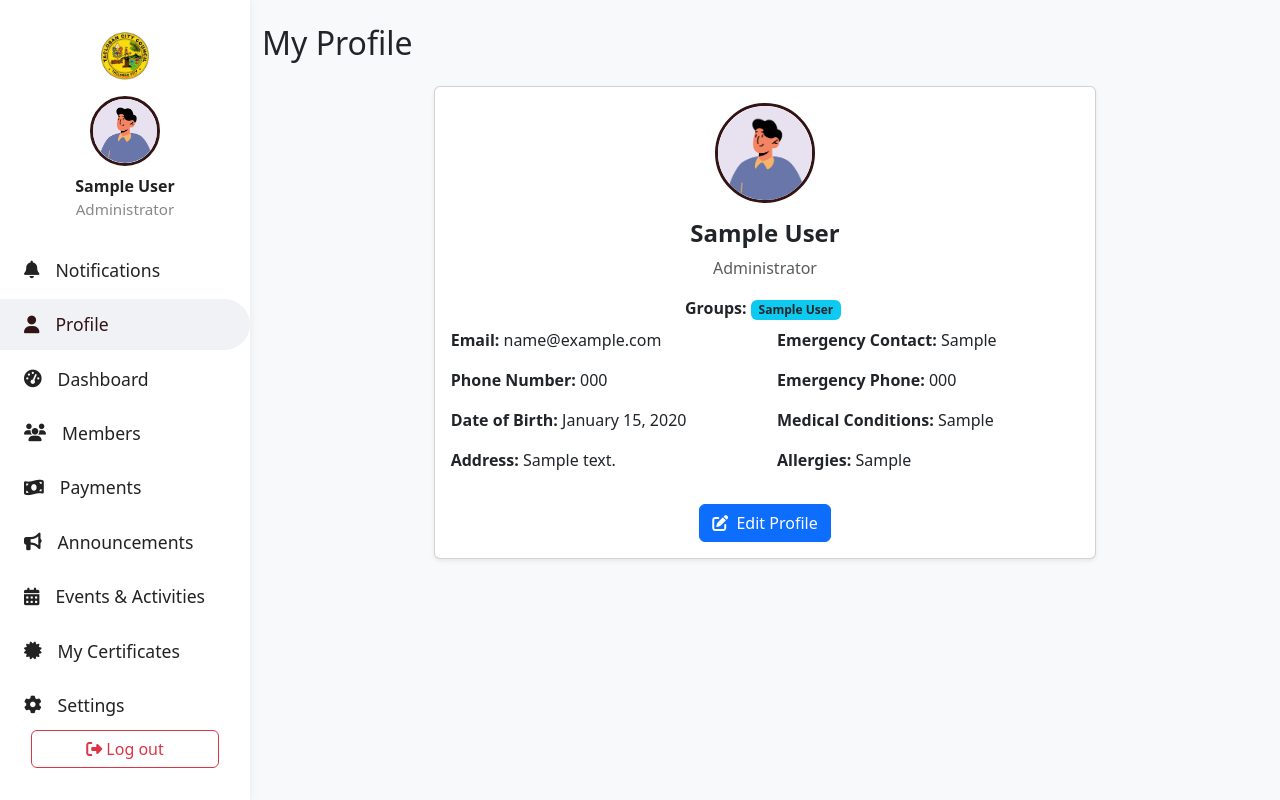
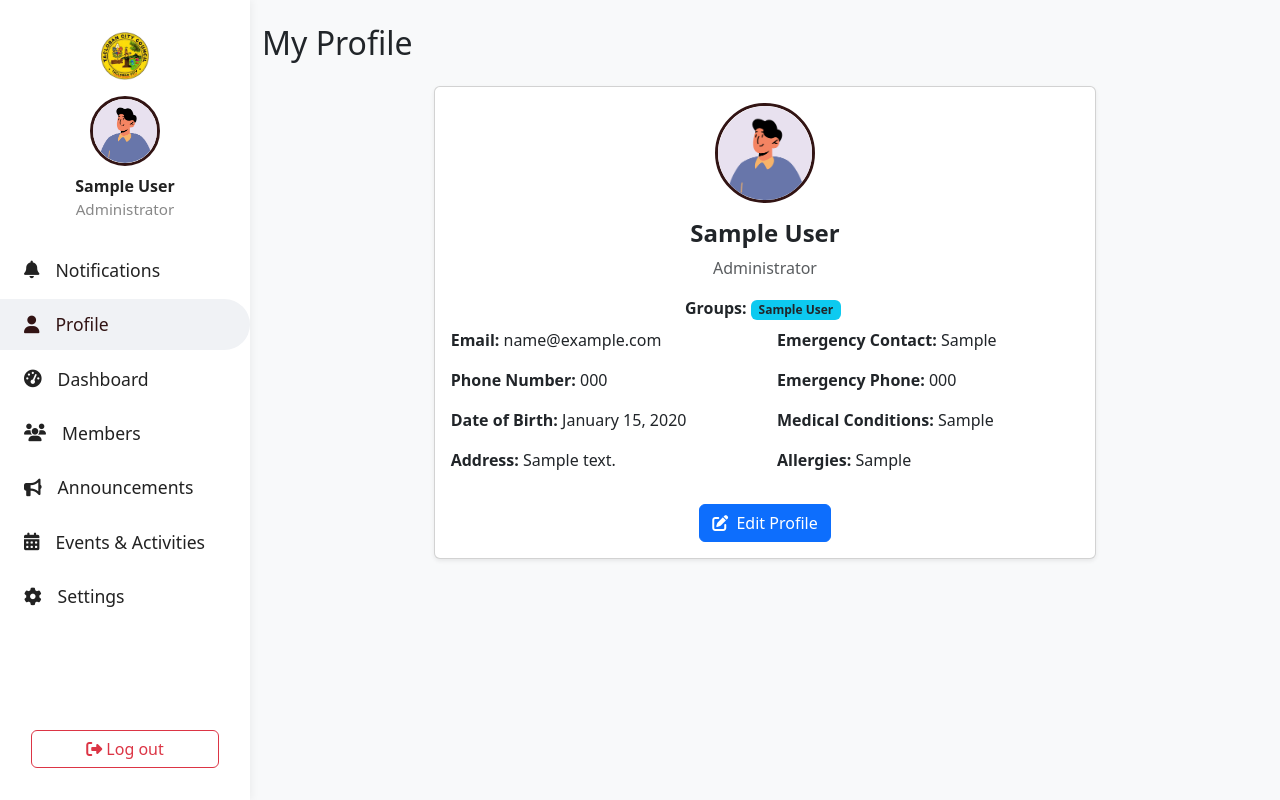
Before and after one commit to 0xShun/BoyScout-Registration-System, a Django app: page /accounts/profile/ in a window 1280 px wide. Run offline with Django 5.2, Linux system fonts and the light colour scheme; a user stored in the database is signed in; data comes from the database, SQL or seed files in the repository; tables that the repository leaves empty hold one stand-in row (values such as "Sample post"); data that the repository does not hold is empty.

Commit message:
fix: Hide My Certificates and My Payments from admin sidebar
- Comment out My Certificates link for admin users
- Comment out Payments link for admin users
- Admins don't need these as they have free access to events
- Links preserved in comments for future reference

```diff
--- a/templates/base_sidebar.html
+++ b/templates/base_sidebar.html
@@ -202,7 +202,8 @@
             <a href="{% url 'accounts:profile' %}" class="nav-link {% if request.resolver_match.url_name == 'profile' %}active{% endif %}"><i class="fas fa-user"></i> Profile</a>
             <a href="{% url 'accounts:admin_dashboard' %}" class="nav-link {% if request.resolver_match.url_name == 'admin_dashboard' %}active{% endif %}"><i class="fas fa-tachometer-alt"></i> Dashboard</a>
             <a href="{% url 'accounts:member_list' %}" class="nav-link {% if request.resolver_match.url_name == 'member_list' %}active{% endif %}"><i class="fas fa-users"></i> Members</a>
-            <a href="{% url 'payments:payment_list' %}" class="nav-link {% if request.resolver_match.url_name == 'payment_list' %}active{% endif %}"><i class="fas fa-money-bill-wave"></i> Payments</a>
+            {# Admin doesn't need My Payments - they don't pay for events #}
+            {# <a href="{% url 'payments:payment_list' %}" class="nav-link {% if request.resolver_match.url_name == 'payment_list' %}active{% endif %}"><i class="fas fa-money-bill-wave"></i> Payments</a> #}
             {# <a href="{% url 'payments:system_config_manage' %}" class="nav-link {% if request.resolver_match.url_name == 'system_config_manage' %}active{% endif %}"><i class="fas fa-qrcode"></i> QR Code Setup</a> #}
             <a href="{% url 'announcements:announcement_list' %}" class="nav-link {% if request.resolver_match.url_name == 'announcement_list' %}active{% endif %}"><i class="fas fa-bullhorn"></i> Announcements
               {% if unread_notifications_count %}
@@ -211,7 +212,8 @@
             </a>
             {% if user.is_registration_complete %}
               <a href="{% url 'events:event_list' %}" class="nav-link {% if request.resolver_match.url_name == 'event_list' %}active{% endif %}"><i class="fas fa-calendar-alt"></i> Events & Activities</a>
-              <a href="{% url 'events:my_certificates' %}" class="nav-link {% if request.resolver_match.url_name == 'my_certificates' %}active{% endif %}"><i class="fas fa-certificate"></i> My Certificates</a>
+              {# Admin doesn't need My Certificates - they have free access to all events #}
+              {# <a href="{% url 'events:my_certificates' %}" class="nav-link {% if request.resolver_match.url_name == 'my_certificates' %}active{% endif %}"><i class="fas fa-certificate"></i> My Certificates</a> #}
             {% else %}
               <span class="nav-link disabled" title="Locked until registration payment is verified"><i class="fas fa-lock"></i> Events (Locked)</span>
             {% endif %}
```
